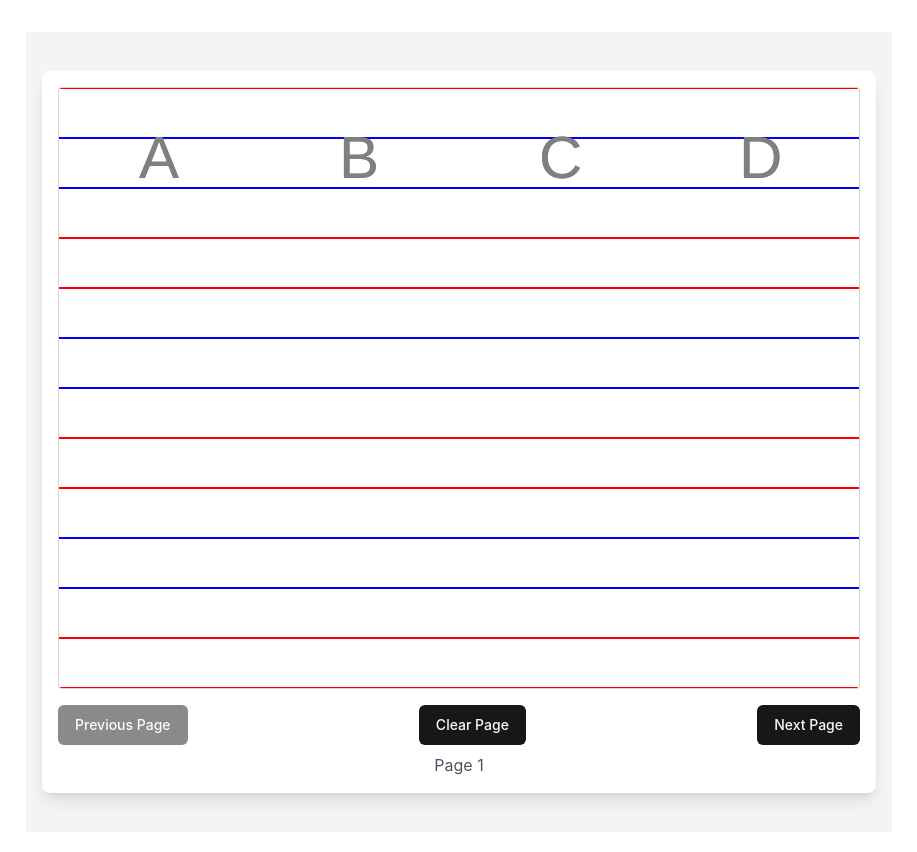
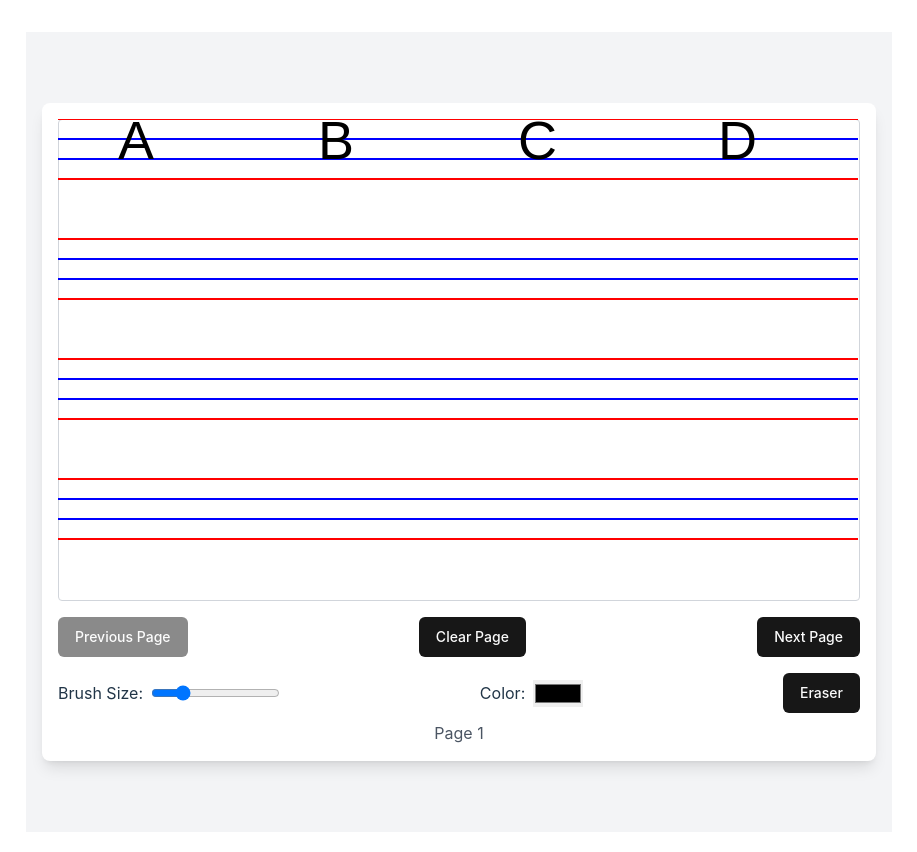
Before and after one commit to Yuvaramesh/KinderGarten, a React (Vite) app in the folder eva/: page / in a window 1280 px wide. Shown: the top 852 px of the page, without its empty margins (181-1098 px from the left). Built offline with nearby package versions, Linux system fonts and the light colour scheme.

Commit message:
Updated code for Letters with Brush,Eraser,Color picker

```diff
--- a/eva/package.json
+++ b/eva/package.json
@@ -13,6 +13,7 @@
     "@radix-ui/react-slot": "^1.1.1",
     "class-variance-authority": "^0.7.1",
     "clsx": "^2.1.1",
+    "eva": "file:",
     "lucide-react": "^0.474.0",
     "react": "^18.3.1",
     "react-dom": "^18.3.1",
--- a/eva/src/components/LetterNoteBook.tsx
+++ b/eva/src/components/LetterNoteBook.tsx
@@ -1,123 +1,136 @@
-"use client";
+import React, { useRef, useState, useEffect } from "react"
+import { Button } from "./ui/button"
 
-import React, { useRef, useState, useEffect } from "react";
-import { Button } from "./ui/button";
-
-const ALPHABET = "ABCDEFGHIJKLMNOPQRSTUVWXYZ";
+const ALPHABET = "ABCDEFGHIJKLMNOPQRSTUVWXYZ"
 
 const InteractiveNotebook: React.FC = () => {
-  const canvasRef = useRef<HTMLCanvasElement>(null);
-  const [isDrawing, setIsDrawing] = useState(false);
-  const [currentPage, setCurrentPage] = useState(0);
+  const canvasRef = useRef<HTMLCanvasElement>(null)
+  const tempCanvasRef = useRef<HTMLCanvasElement>(null)
+  const [isDrawing, setIsDrawing] = useState(false)
+  const [currentPage, setCurrentPage] = useState(0)
+  const [brushSize, setBrushSize] = useState(5)
+  const [drawingColor, setDrawingColor] = useState("#000000")
+  const [isErasing, setIsErasing] = useState(false)
 
   useEffect(() => {
-    const canvas = canvasRef.current;
+    const canvas = canvasRef.current
     if (canvas) {
-      const ctx = canvas.getContext("2d");
+      const ctx = canvas.getContext("2d")
       if (ctx) {
-        ctx.lineJoin = "round";
-        ctx.lineCap = "round";
-        ctx.lineWidth = 2;
-        drawLines(ctx);
-        drawLetters(ctx);
+        ctx.clearRect(0, 0, canvas.width, canvas.height)
+        drawLines(ctx)
+        drawLetters(ctx)
       }
     }
-  }, []); // Removed currentPage from dependencies
+  }, [currentPage]) // Draw only default content here
 
   const drawLines = (ctx: CanvasRenderingContext2D) => {
-    const lineHeight = 50;
-    for (let i = 0; i < 5; i++) {
+    const rowHeight = 120
+    const lineGap = 20
+    for (let i = 0; i < 4; i++) {
       for (let j = 0; j < 4; j++) {
-        ctx.beginPath();
-        ctx.moveTo(0, i * lineHeight * 4 + j * lineHeight);
-        ctx.lineTo(ctx.canvas.width, i * lineHeight * 4 + j * lineHeight);
-        ctx.strokeStyle = j === 0 || j === 3 ? "red" : "blue";
-        ctx.stroke();
+        ctx.beginPath()
+        ctx.moveTo(0, i * rowHeight + j * lineGap)
+        ctx.lineTo(ctx.canvas.width, i * rowHeight + j * lineGap)
+        ctx.lineWidth = 2
+        ctx.strokeStyle = j === 0 || j === 3 ? "red" : "blue"
+        ctx.stroke()
       }
     }
-  };
+  }
 
   const drawLetters = (ctx: CanvasRenderingContext2D) => {
-    ctx.font = "60px Arial";
-    ctx.fillStyle = "gray";
-    const letterWidth = ctx.canvas.width / 4;
-    const startIndex = currentPage * 4;
+    ctx.font = "54px Arial"
+    ctx.fillStyle = "black"
+    const letterWidth = ctx.canvas.width / 4
+    const startIndex = currentPage * 4
     for (let i = 0; i < 4; i++) {
-      const letter = ALPHABET[startIndex + i] || "";
-      ctx.fillText(letter, i * letterWidth + letterWidth / 2 - 20, 90);
+      const letter = ALPHABET[startIndex + i] || ""
+      ctx.fillText(letter, i * letterWidth + letterWidth / 2 - 40, 40)
     }
-  };
+  }
 
-  const startDrawing = (
-    e: React.MouseEvent<HTMLCanvasElement> | React.TouchEvent<HTMLCanvasElement>
-  ) => {
-    setIsDrawing(true);
-    draw(e);
-  };
+  const startDrawing = (e: React.MouseEvent<HTMLCanvasElement> | React.TouchEvent<HTMLCanvasElement>) => {
+    setIsDrawing(true)
+    draw(e)
+  }
 
   const stopDrawing = () => {
-    setIsDrawing(false);
-    const canvas = canvasRef.current;
+    setIsDrawing(false)
+    const canvas = tempCanvasRef.current
     if (canvas) {
-      const ctx = canvas.getContext("2d");
+      const ctx = canvas.getContext("2d")
       if (ctx) {
-        ctx.beginPath();
+        ctx.beginPath()
       }
     }
-  };
+  }
 
-  const draw = (
-    e: React.MouseEvent<HTMLCanvasElement> | React.TouchEvent<HTMLCanvasElement>
-  ) => {
-    if (!isDrawing) return;
-    const canvas = canvasRef.current;
-    const ctx = canvas?.getContext("2d");
+  const draw = (e: React.MouseEvent<HTMLCanvasElement> | React.TouchEvent<HTMLCanvasElement>) => {
+    if (!isDrawing) return
+    const canvas = tempCanvasRef.current
+    const ctx = canvas?.getContext("2d")
     if (ctx && canvas) {
-      const rect = canvas.getBoundingClientRect();
-      let x, y;
+      const rect = canvas.getBoundingClientRect()
+      let x, y
       if ("touches" in e) {
-        x = e.touches[0].clientX - rect.left;
-        y = e.touches[0].clientY - rect.top;
+        x = e.touches[0].clientX - rect.left
+        y = e.touches[0].clientY - rect.top
       } else {
-        x = e.clientX - rect.left;
-        y = e.clientY - rect.top;
+        x = e.clientX - rect.left
+        y = e.clientY - rect.top
       }
-      ctx.lineTo(x, y);
-      ctx.stroke();
-      ctx.beginPath();
-      ctx.moveTo(x, y);
+
+      ctx.lineWidth = brushSize
+      if (isErasing) {
+        ctx.globalCompositeOperation = "destination-out"
+        ctx.lineTo(x, y)
+        ctx.stroke()
+        ctx.beginPath()
+        ctx.moveTo(x, y)
+        ctx.globalCompositeOperation = "source-over"
+      } else {
+        ctx.strokeStyle = drawingColor
+        ctx.lineTo(x, y)
+        ctx.stroke()
+        ctx.beginPath()
+        ctx.moveTo(x, y)
       }
-  };
+    }
+  }
 
   const clearCanvas = () => {
-    const canvas = canvasRef.current;
+    const canvas = tempCanvasRef.current
     if (canvas) {
-      const ctx = canvas.getContext("2d");
+      const ctx = canvas.getContext("2d")
       if (ctx) {
-        ctx.clearRect(0, 0, canvas.width, canvas.height);
-        drawLines(ctx);
-        drawLetters(ctx);
+        ctx.clearRect(0, 0, canvas.width, canvas.height)
       }
     }
-  };
+  }
 
   const nextPage = () => {
-    setCurrentPage((prev) =>
-      Math.min(prev + 1, Math.ceil(ALPHABET.length / 4) - 1)
-    );
-  };
+    setCurrentPage((prev) => Math.min(prev + 1, Math.ceil(ALPHABET.length / 4) - 1))
+  }
 
   const prevPage = () => {
-    setCurrentPage((prev) => Math.max(0, prev - 1));
-  };
+    setCurrentPage((prev) => Math.max(0, prev - 1))
+  }
 
   return (
     <div className="flex flex-col items-center justify-center min-h-screen bg-gray-100 p-4">
       <div className="bg-white p-4 rounded-lg shadow-lg">
+        <div className="relative">
           <canvas
             ref={canvasRef}
             width={800}
-          height={600}
+            height={480}
+            className="absolute top-0 left-0 pointer-events-none"
+          />
+          <canvas
+            ref={tempCanvasRef}
+            width={800}
+            height={480}
             onMouseDown={startDrawing}
             onMouseMove={draw}
             onMouseUp={stopDrawing}
@@ -125,24 +138,47 @@ const InteractiveNotebook: React.FC = () => {
             onTouchStart={startDrawing}
             onTouchMove={draw}
             onTouchEnd={stopDrawing}
-          className="border border-gray-300 rounded touch-none"
+            className="border border-gray-300 rounded"
           />
-        <div className="mt-4 flex justify-between">
+        </div>
+        <div className="mt-4 flex justify-between items-center">
           <Button onClick={prevPage} disabled={currentPage === 0}>
             Previous Page
           </Button>
           <Button onClick={clearCanvas}>Clear Page</Button>
-          <Button
-            onClick={nextPage}
-            disabled={currentPage === Math.ceil(ALPHABET.length / 4) - 1}
-          >
+          <Button onClick={nextPage} disabled={currentPage === Math.ceil(ALPHABET.length / 4) - 1}>
             Next Page
+          </Button>
+        </div>
+        <div className="mt-4 flex items-center justify-between">
+          <label className="flex items-center">
+            Brush Size:
+            <input
+              type="range"
+              min="1"
+              max="20"
+              value={brushSize}
+              onChange={(e) => setBrushSize(Number(e.target.value))}
+              className="ml-2"
+            />
+          </label>
+          <label className="flex items-center">
+            Color:
+            <input
+              type="color"
+              value={drawingColor}
+              onChange={(e) => setDrawingColor(e.target.value)}
+              className="ml-2"
+            />
+          </label>
+          <Button onClick={() => setIsErasing((prev) => !prev)}>
+            {isErasing ? "Switch to Brush" : "Eraser"}
           </Button>
         </div>
         <p className="mt-2 text-center text-gray-600">Page {currentPage + 1}</p>
       </div>
     </div>
-  );
-};
+  )
+}
 
-export default InteractiveNotebook;
+export default InteractiveNotebook
```
Also changed, not shown: 1 other file (tests, documents, lock files or other folders). Lines whose indentation alone changed are shown as unchanged.
